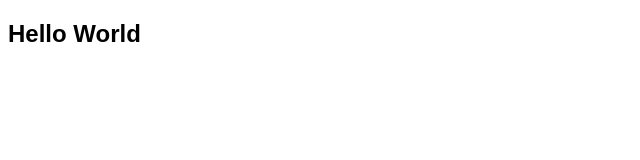
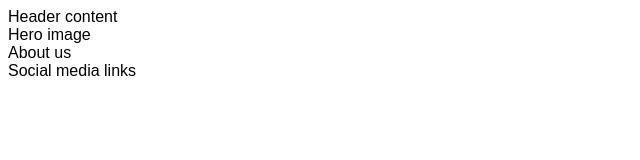
Before and after one commit to TulaUnogi/acarya-vineyard, a plain HTML site: page index.html in a window 1280 px wide. Shown: the whole page, without its empty margins (0-640 px from the left). Drawn offline with Linux system fonts and the light colour scheme.

Commit message:
Add core structure for home page

```diff
--- a/index.html
+++ b/index.html
@@ -10,16 +10,20 @@
     <title>Acarya Vineyard and Winery- discover Polish wines</title>
 </head>
 <body>
+    <header>
+        Header content
+    </header>
+
     <section>
-        <h1>Hello World</h1>
+        Hero image
     </section>
 
     <section>
-
+        About us
     </section>
 
-    <section>
-
-    </section>
+    <footer>
+        Social media links
+    </footer>
 </body>
 </html>
```
